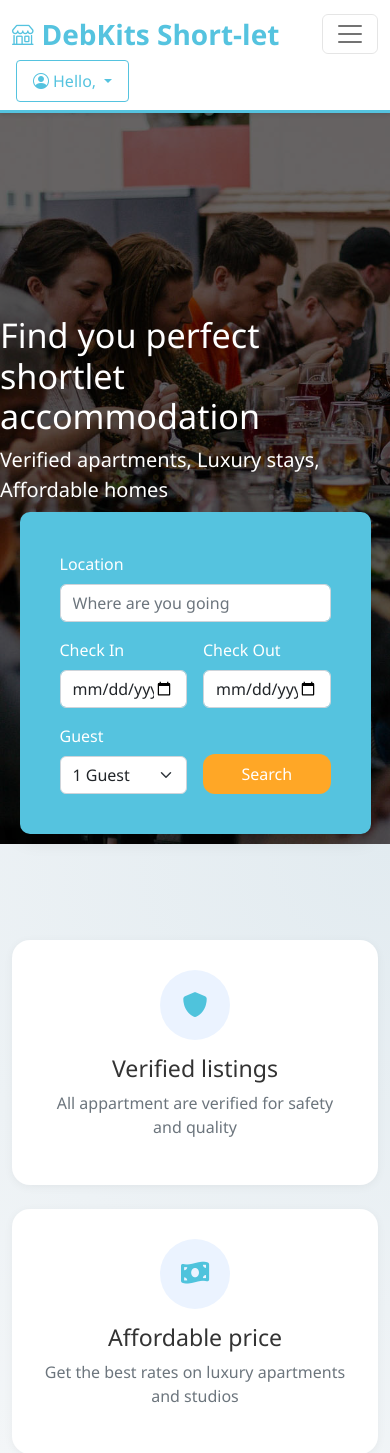
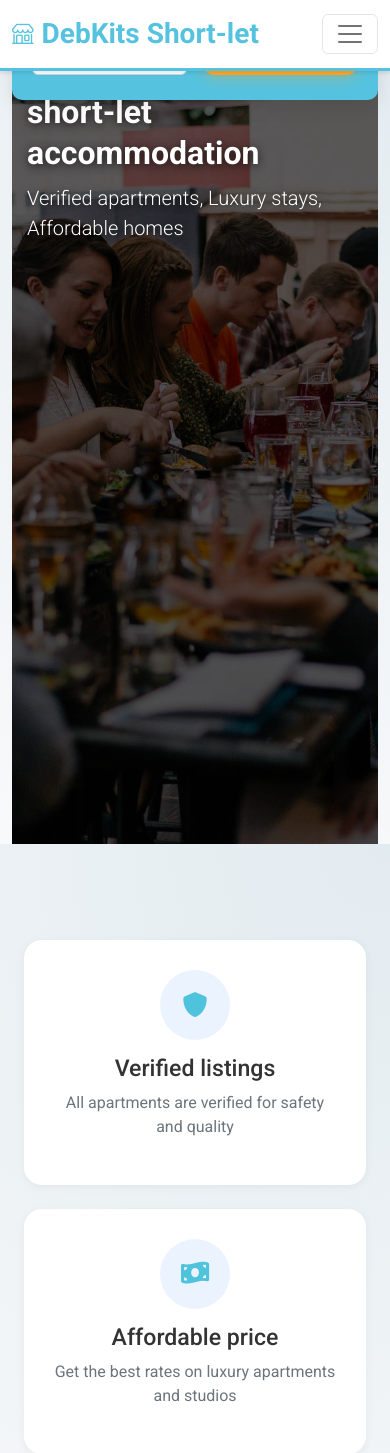
Before and after one commit to Debbykalu/Verified-Shortlet-App, a Flask app: page / in a window 390 px wide. Shown: the top 1453 px of the page. Run offline with Flask 3, Linux system fonts and the light colour scheme; the visitor is signed in with stand-in values (Sample User, id 1); some libraries are stand-ins or nearby versions.

Commit message:
add all  changes

```diff
--- a/pkg/static/main.css
+++ b/pkg/static/main.css
@@ -10,11 +10,12 @@
   --myfont:Roboto !important;
 }
 body{
-   font-family: "Segoe UI", Tahoma, Geneva, Verdana, sans-serif;
+   font-family: 'Roboto', "Segoe UI", Tahoma, Geneva, Verdana, sans-serif;
     background-color: rgb(248, 249, 250);
     background-image: radial-gradient(circle at right top, rgb(226, 235, 240) 0%, rgb(248, 249, 250) 100%);
     background-attachment: fixed;
     color: var(--text-dark);
+    padding-top: 80px;
 }
 
 
@@ -137,9 +138,10 @@
     background-position: center;
     height: 100vh;
     position: relative;
+    margin-top: -80px;
 }
 .overlay{
-    background-color: rgba(0,0,0,0.6);
+    background-color: rgba(0,0,0,0.65);
     height: inherit;
 }
 .hero-content{
@@ -150,6 +152,7 @@
     justify-content: center;
     align-items: center;
     flex-direction: column;
+    text-shadow: 0 2px 10px rgba(0, 0, 0, 0.7);
 }
 .hero-section{
     height: 80vh;
@@ -264,7 +267,7 @@
   }
 
 .searchbtn{
-    padding: 8px 10px !important;
+    padding: 10px 20px !important;
     background-color: #FFA726;
     color: #fff;
     border-radius: 12px;
@@ -273,9 +276,23 @@
     font-size: 16px;
     margin-top: 19px;
     border: none;
+    font-weight: 600;
+    transition: all 0.3s cubic-bezier(0.4, 0, 0.2, 1);
+    box-shadow: 0 4px 14px rgba(255, 167, 38, 0.3);
+    cursor: pointer;
+}
+.searchbtn:hover{
+    background-color: #f57c00;
+    transform: translateY(-2px);
+    box-shadow: 0 6px 20px rgba(255, 167, 38, 0.5);
+    color: #fff;
+}
+.searchbtn:active{
+    transform: translateY(0);
+    box-shadow: 0 4px 10px rgba(255, 167, 38, 0.3);
 }
 .searchbtn-car{
-    padding: 8px 10px !important;
+    padding: 10px 20px !important;
     background-color: #4fc3dc;
     color: #fff;
     border-radius: 12px;
@@ -284,6 +301,20 @@
     font-size: 16px;
     margin-top: 19px;
     border: none;
+    font-weight: 600;
+    transition: all 0.3s cubic-bezier(0.4, 0, 0.2, 1);
+    box-shadow: 0 4px 14px rgba(79, 195, 220, 0.3);
+    cursor: pointer;
+}
+.searchbtn-car:hover{
+    background-color: #33b0cc;
+    transform: translateY(-2px);
+    box-shadow: 0 6px 20px rgba(79, 195, 220, 0.5);
+    color: #fff;
+}
+.searchbtn-car:active{
+    transform: translateY(0);
+    box-shadow: 0 4px 10px rgba(79, 195, 220, 0.3);
 }
 .top-search-bar{
     background-color: #fcfcfc;
@@ -299,7 +330,7 @@
     position: sticky;
     top:20px;
 }
-.listint-card{
+.listing-card{
     border: none;
     border-radius: 18px;
     overflow: hidden;
@@ -307,7 +338,7 @@
     box-shadow: 0 2px 10px rgba(0,0,0,0.05);
     background-color: #fff;
 }
-.listint-card:hover{
+.listing-card:hover{
     transform:translateY(-5px);
   }
 
@@ -743,3 +774,66 @@
   text-decoration: none;
   color: #000;
 }
+
+@media (max-width: 768px) {
+  .sidebar {
+    width: 100% !important;
+    height: auto !important;
+    min-height: auto !important;
+    padding: 15px !important;
+  }
+  .sidebar-menu {
+    display: flex !important;
+    flex-wrap: wrap !important;
+    gap: 8px !important;
+    padding-left: 0 !important;
+  }
+  .sidebar-menu li {
+    margin-bottom: 0 !important;
+  }
+  .sidebar-menu li a {
+    padding: 8px 12px !important;
+    font-size: 14px !important;
+    gap: 8px !important;
+  }
+  .logo {
+    margin-bottom: 15px !important;
+    text-align: center !important;
+  }
+  /* Mobile Banner Responsiveness */
+  .banner {
+    height: auto !important;
+    min-height: 100vh;
+    padding-top: 100px !important;
+    padding-bottom: 50px !important;
+    margin-top: -80px !important;
+  }
+  .overlay {
+    height: 100% !important;
+    position: absolute;
+    top: 0;
+    left: 0;
+    right: 0;
+    bottom: 0;
+  }
+  .hero-content {
+    height: auto !important;
+    padding: 50px 15px !important;
+    position: relative;
+    z-index: 2;
+  }
+  .hero-content h1 {
+    font-size: 2rem !important;
+    line-height: 1.3;
+  }
+  .search-wrapper {
+    position: relative !important;
+    z-index: 2;
+    padding: 0 15px !important;
+    margin-top: 10px !important;
+  }
+  .search-box {
+    padding: 25px 20px !important;
+    width: 100% !important;
+  }
+}
--- a/pkg/templates/user/index.html
+++ b/pkg/templates/user/index.html
@@ -3,7 +3,7 @@
    <section class="banner">
         <div class="overlay">
             <div class="hero-content">
-                <h1 class="display-4 fh-bold">Find you perfect shortlet accommodation</h1>
+                <h1 class="display-4 fw-bold">Find your perfect short-let accommodation</h1>
                 <p class="lead mb-4">Verified apartments, Luxury stays, Affordable homes</p>
             </div>
         </div>
@@ -48,7 +48,7 @@
                         <i class="fa-solid fa-shield"></i>
                     </div>
                     <h3>Verified listings</h3>
-                    <p class="text-muted">All appartment are verified for safety and quality</p>
+                    <p class="text-muted">All apartments are verified for safety and quality</p>
                 </div>
             </div>
             <div class="col-md-4">
--- a/pkg/templates/user/layout.html
+++ b/pkg/templates/user/layout.html
@@ -20,19 +20,24 @@
         <div class="row">
              <nav class="navbar navbar-expand-lg navbar-light fixed-top">
                 <div class="container">
+                    <div class="d-flex align-items-center gap-2">
                         <a class="navbar-brand d-flex align-items-center gap-2" href="{{url_for('home')}}">
                             <i class="bi bi-shop fs-4"></i>  DebKits Short-let
                         </a>
-            <button class="navbar-toggler" type="button" data-bs-toggle="collapse" data-bs-target="#navbarNav">
+                        <a href="{{url_for('home')}}" class="nav-link fw-semibold text-muted d-none d-md-inline-block ms-2 home-nav-link"><i class="bi bi-house-door me-1"></i>Home</a>
+                    </div>
+                    <button class="navbar-toggler" type="button" data-bs-toggle="collapse" data-bs-target="#navbarNav" aria-controls="navbarNav" aria-expanded="false" aria-label="Toggle navigation">
                         <span class="navbar-toggler-icon"></span>
                     </button>
-                <div class="d-flex gap-2 align-items-center">
+                    <div class="collapse navbar-collapse" id="navbarNav">
+                        <div class="d-flex flex-column flex-lg-row gap-2 align-items-lg-center ms-auto my-2 my-lg-0">
+                            <a href="{{url_for('home')}}" class="nav-link fw-semibold text-muted d-lg-none my-1"><i class="bi bi-house-door me-2"></i>Home</a>
                             {% if session.get('useronline') == None %}
-                    <a href="{{url_for('login')}}" class="custom-btn custom-btn-outline"><i class="bi bi-box-arrow-in-right ms-2"></i> Login</a>
-                    <a href="{{url_for('register')}}" class="custom-btn custom-btn-outline"><i class="bi bi-person-plus ms-2"></i> Register</a>
+                            <a href="{{url_for('login')}}" class="custom-btn custom-btn-outline"><i class="bi bi-box-arrow-in-right me-1"></i> Login</a>
+                            <a href="{{url_for('register')}}" class="custom-btn custom-btn-primary"><i class="bi bi-person-plus me-1"></i> Register</a>
                             {% endif %}
-                     {% if session.get('useronline') != None  %}
-                    <div class="dropdown ms-1">
+                            {% if session.get('useronline') != None %}
+                            <div class="dropdown">
                                 <button class="custom-btn custom-btn-outline dropdown-toggle d-flex align-items-center gap-1" type="button" id="profileDropdown" data-bs-toggle="dropdown" aria-expanded="false">
                                     <i class="bi bi-person-circle"></i> Hello,
                                     {% if deets and deets.user_firstname %}
```
Also changed, not shown: pkg/dashboard_service.py (+9 -0 lines), pkg/templates/user/properties_details.html (+9 -5 lines), pkg/templates/user/users_admin.html (+54 -68 lines), sync_to_railway.py (+7 -0 lines), shortletdb_backup.sql. Lines whose indentation alone changed are shown as unchanged.
